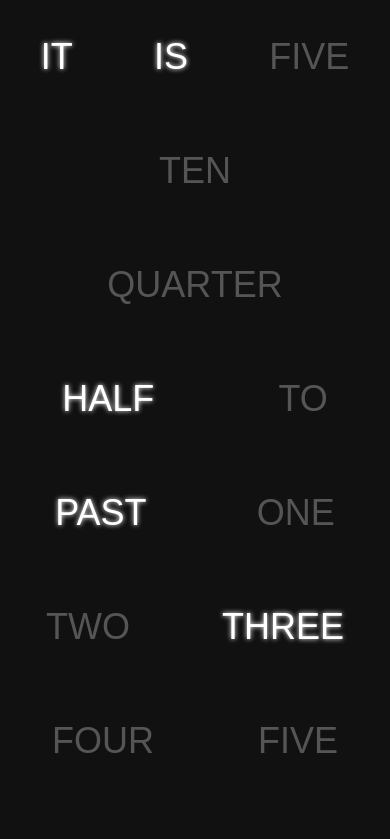
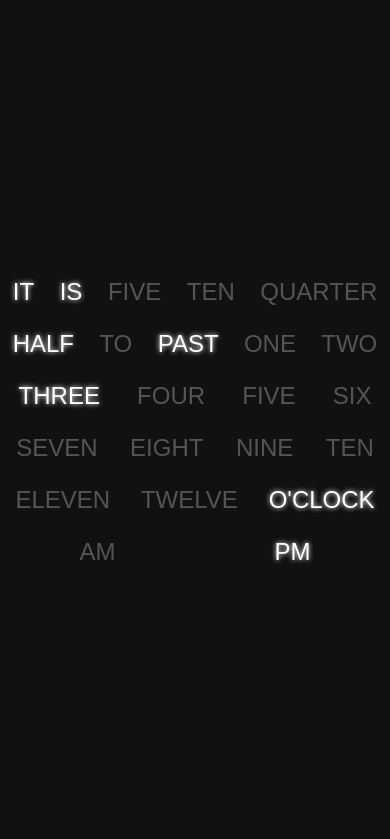
Before and after one commit to MaxPeal/talking-clock, a plain HTML site: page index.html in a window 390 px wide. Shown: the top 839 px of the page. Drawn offline with Linux system fonts and the light colour scheme; a web font is replaced by a local one.

Commit message:
added some media queries

```diff
--- a/app.css
+++ b/app.css
@@ -16,6 +16,9 @@ html, body {
 
 #container {
     height: auto;
+    display: flex;
+    flex-direction: column;
+    justify-content: center;
     min-height: 100%;
     width: 100%;
     margin: 0 auto;
@@ -24,6 +27,7 @@ html, body {
 }
 
 ul {
+    height: 100%;
     padding: 0;
     margin: 0;
     display: flex;
@@ -33,12 +37,47 @@ ul {
 
 li {
     flex-grow: 1;
-    padding: 36px;
+    font-size: 44px;
+    padding: 32px;
     text-align: center;
-
 }
 
 .on {
     color: white;
     text-shadow: 0 0 5px white;
 }
+
+@media screen and (max-width: 1000px){
+    li {
+        font-size: 40px;
+        padding: 28px;
+    }
+}
+
+@media screen and (max-width: 800px){
+    li {
+        font-size: 36px;
+        padding: 24px;
+    }
+}
+
+@media screen and (max-width: 600px){
+    li {
+        font-size: 32px;
+        padding: 20px;
+    }
+}
+
+@media screen and (max-width: 450px){
+    li {
+        font-size: 28px;
+        padding: 16px;
+    }
+}
+
+@media screen and (max-width: 400px){
+    li {
+        font-size: 24px;
+        padding: 12px;
+    }
+}
```
